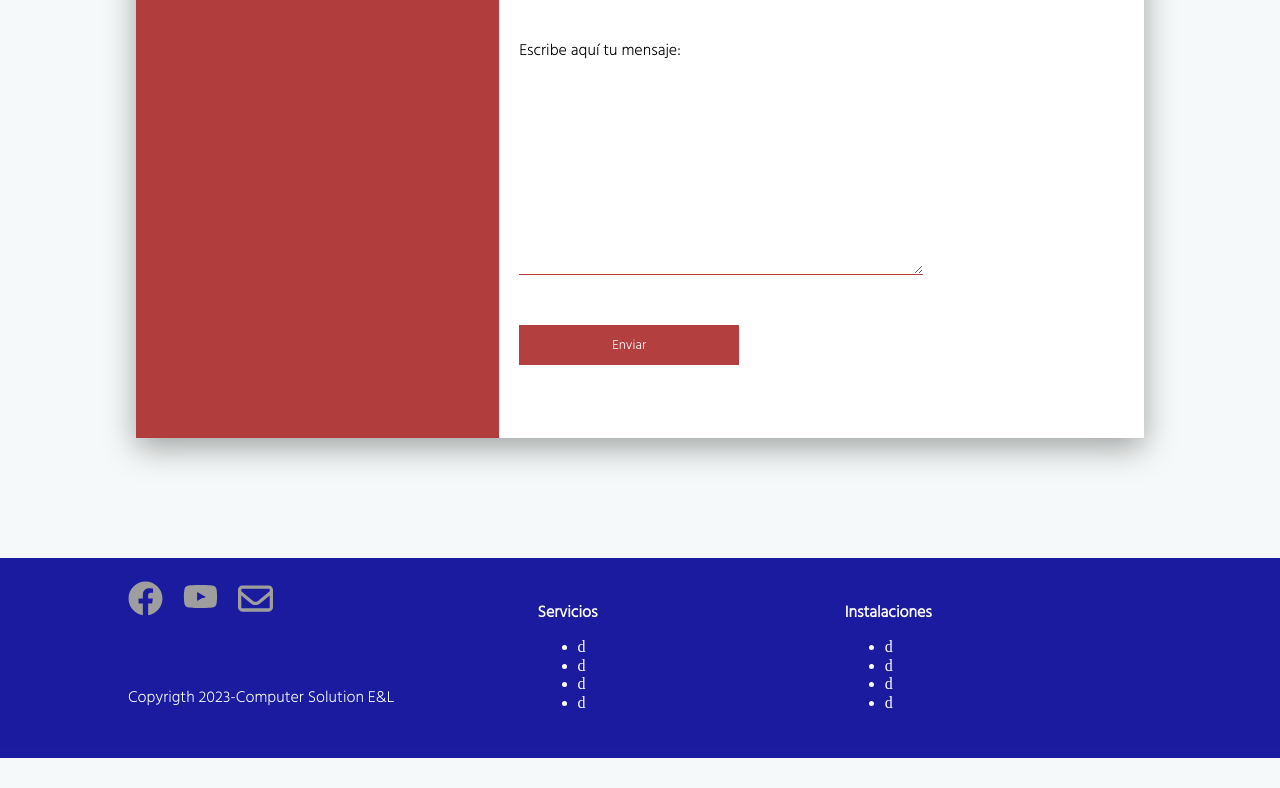
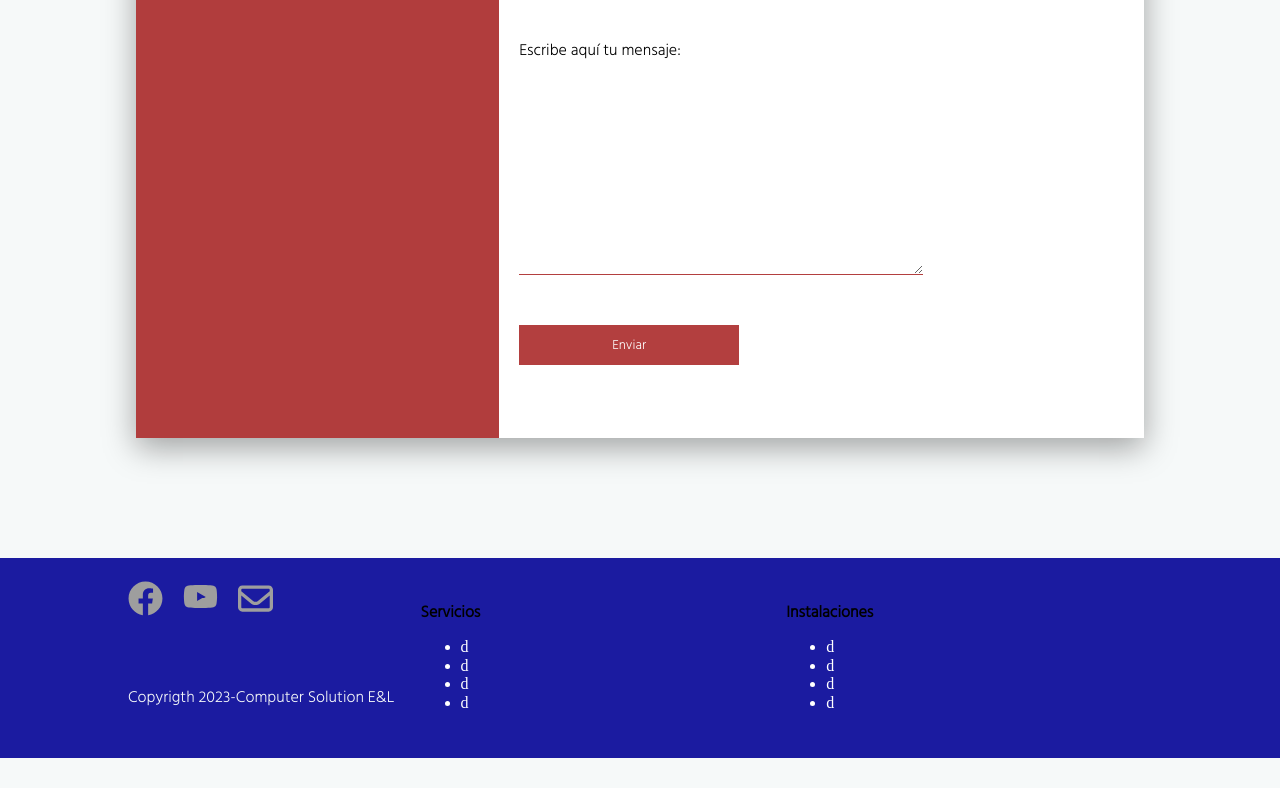
Before and after one commit to eynoa2023/paginaweb, a plain HTML site: page index.html in a window 1280 px wide. Shown: the part 2303-3091 px from the top of the page. Before the commit the page ends 3061 px from the top, so only its background shows below. Drawn offline with Linux system fonts and the light colour scheme; no server answers; a web font is replaced by a local one.

Commit message:
secondary commit

```diff
--- a/styles/style.css
+++ b/styles/style.css
@@ -548,7 +548,6 @@ padding-top: 30px;
 .footer-wrapper-right-side-box-services h3{
   font-family: var(--ParragraphFont);
   font-size: var(--ParragraphFont);
-  color: white;
 
 }
 
@@ -556,7 +555,7 @@ padding-top: 30px;
   color:white
 }
 
-
+tx``
 
 .footer-wrapper-right-side-box {
   position: relative;
```
